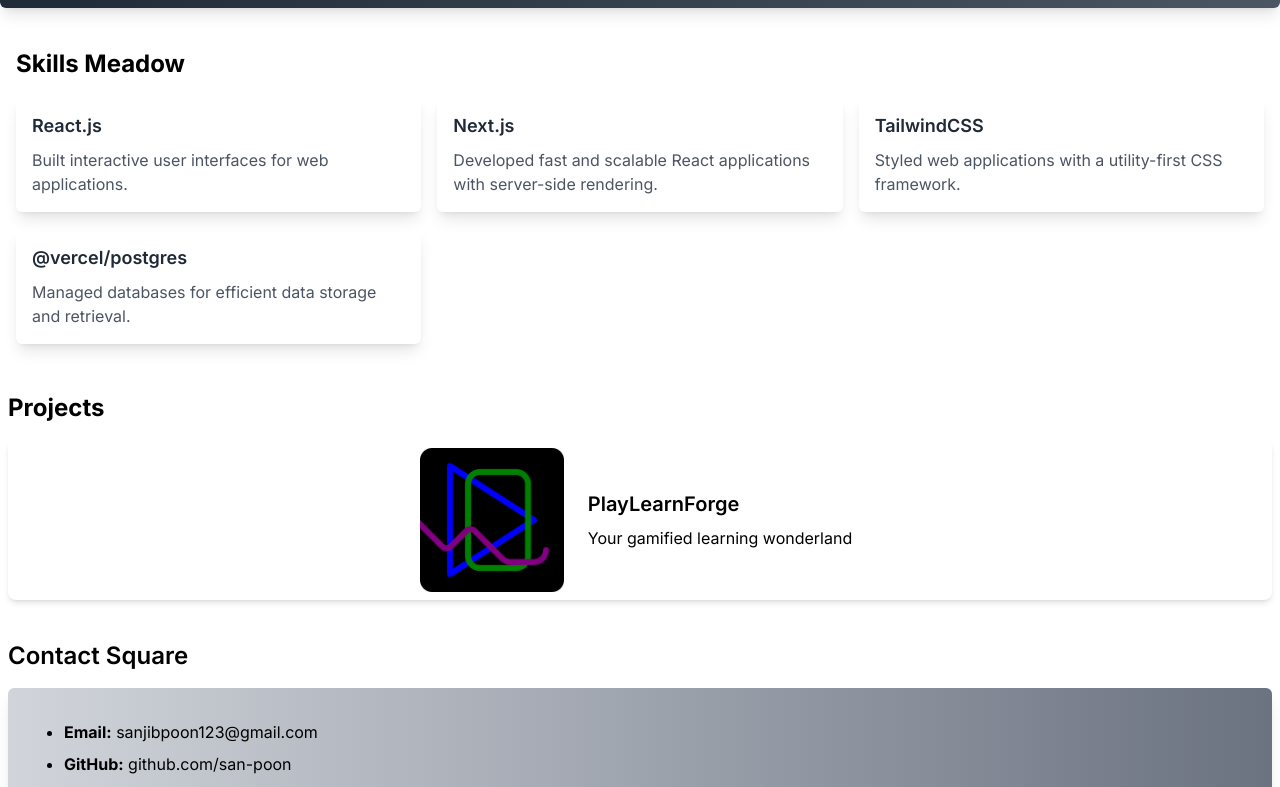
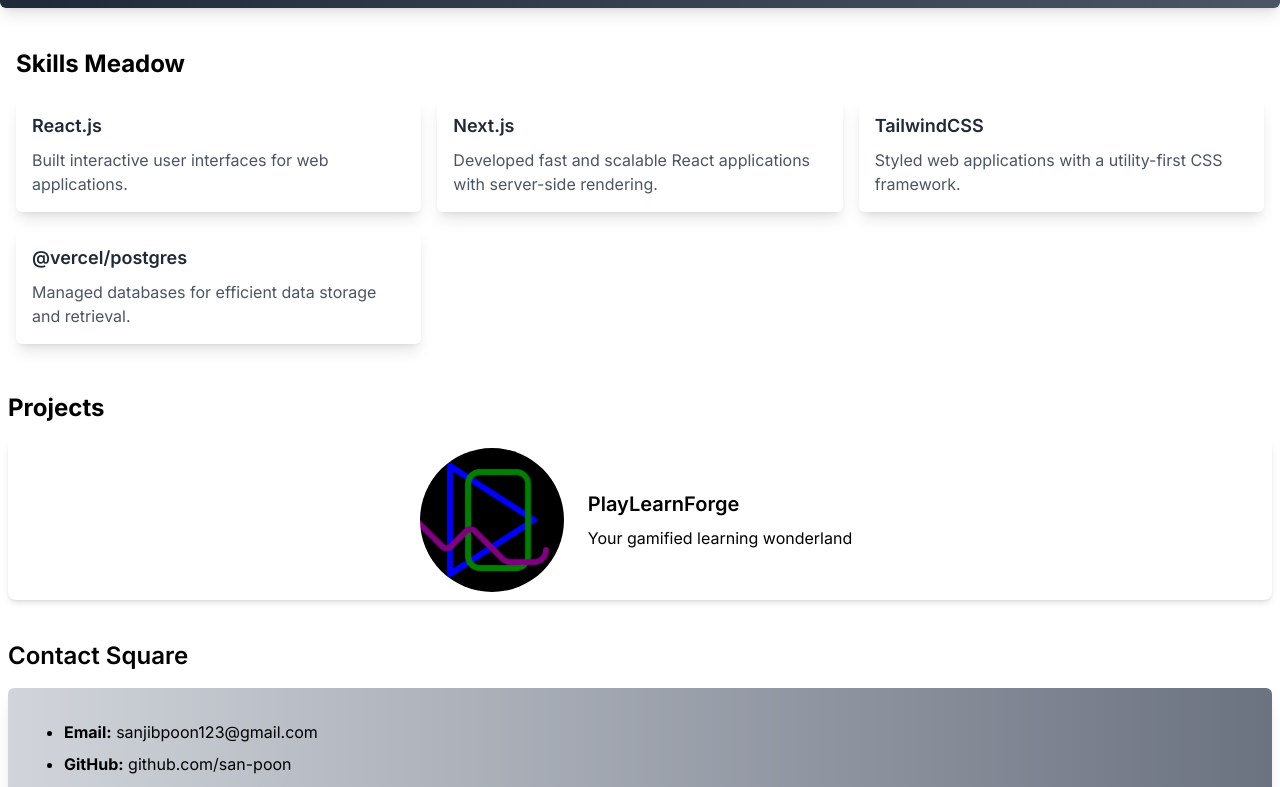
Before and after one commit to san-poon/nexus-adept, a Next.js app: page /portfolio in a window 1280 px wide. Shown: the part 380-1167 px from the top of the page. Built offline with nearby package versions, Linux system fonts and the light colour scheme.

Commit message:
Full round to logo

```diff
--- a/app/components/hero-section.tsx
+++ b/app/components/hero-section.tsx
@@ -8,7 +8,7 @@ const HeroComponent = () => {
         <section className="bg-gradient-to-r from-blue-500 via-purple-500 to-pink-500 text-white py-16">
             <div className="container mx-auto text-center">
                 {/* Logo Image */}
-                <Image src={logo} alt="Play, Learn & Forge logo" className="mx-auto w-16 h-16 mb-4" />
+                <Image src={logo} alt="Play, Learn & Forge logo" className="mx-auto w-16 h-16 mb-4 rounded-full" />
                 <h1 className="text-3xl md:text-4xl lg:text-5xl font-bold mb-4">
                     Forge Your Knowledge, Play Your Way!
                 </h1>
--- a/app/portfolio/components/projects-boulevard.tsx
+++ b/app/portfolio/components/projects-boulevard.tsx
@@ -22,7 +22,7 @@ export default function ProjectsBoulevard() {
                                 <Image
                                     src={project.imageSrc}
                                     alt={project.name}
-                                    className="rounded-md w-auto h-full p-2 transition-transform transform hover:scale-105"
+                                    className="rounded-full w-auto h-full p-2 transition-transform transform hover:scale-105"
                                 />
                             </Link>
                         </div>
```
